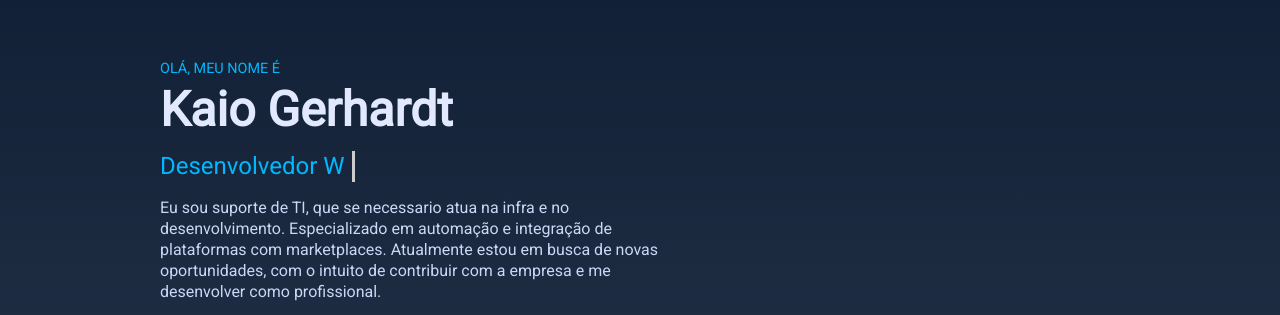
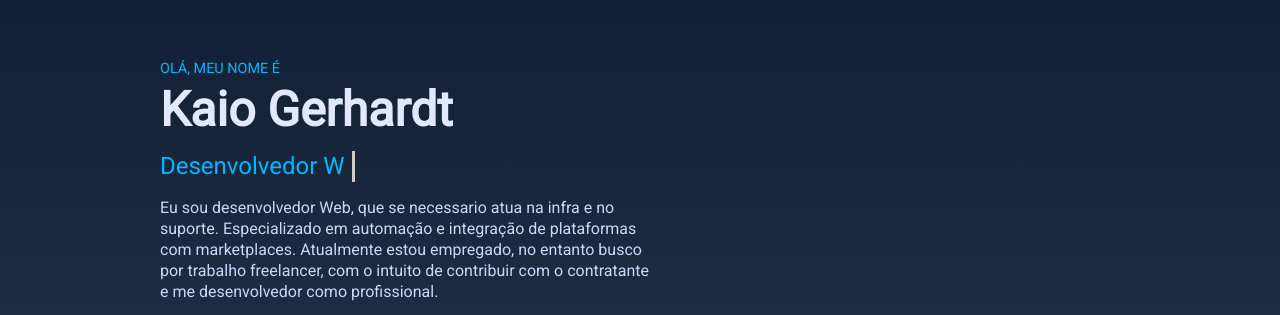
Before and after one commit to KaioGerhardt/kaiogerhardt.github.io, a website: page index.html in a window 1280 px wide. Shown: the part 189-504 px from the top of the page. Drawn offline with Linux system fonts and the light colour scheme.

Commit message:
alteracao descricao

```diff
--- a/index.html
+++ b/index.html
@@ -97,9 +97,9 @@
           </div>
 
           <p class="app-text--description">
-            Eu sou suporte de TI, que se necessario atua na infra e no desenvolvimento. Especializado em automação
-            e integração de plataformas com marketplaces. Atualmente estou em busca de novas oportunidades, com o intuito de
-            contribuir com a empresa e me desenvolver como profissional.
+            Eu sou desenvolvedor Web, que se necessario atua na infra e no suporte. Especializado em automação
+            e integração de plataformas com marketplaces. Atualmente estou empregado, no entanto busco por trabalho
+            freelancer, com o intuito de contribuir com o contratante e me desenvolvedor como profissional.
           </p>
 
           <div class="wrapper">
```
